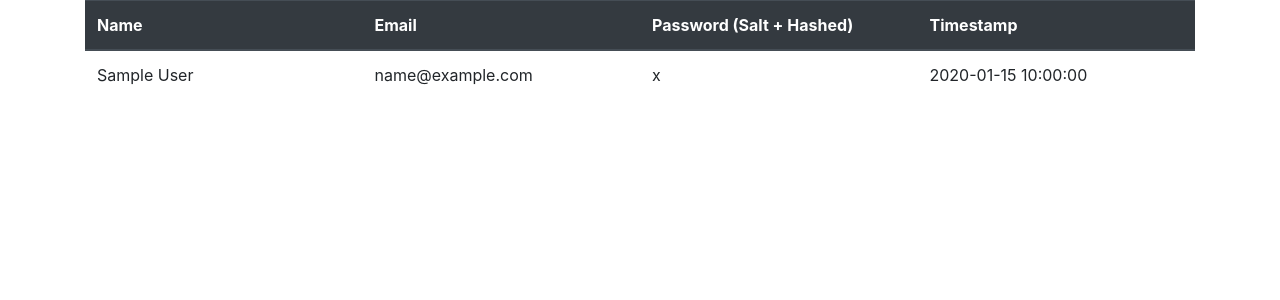
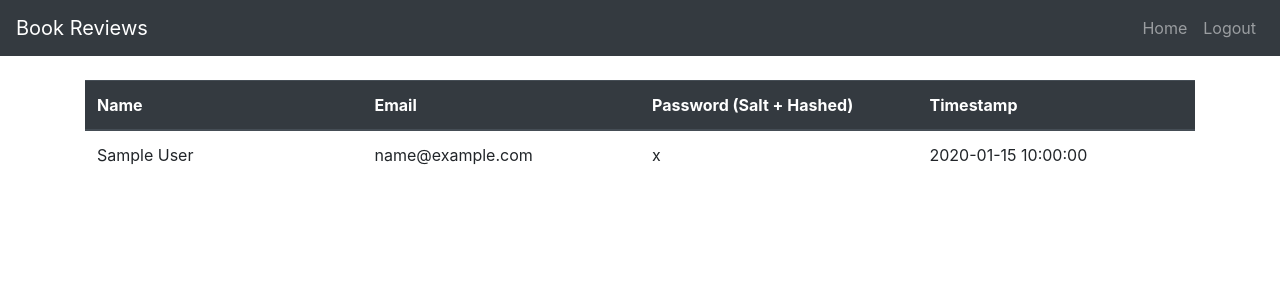
Before and after one commit to VECHAPAVANKUMAR/Software_App_Development, a Flask app: page /admin in a window 1280 px wide. Shown: the top 300 px of the page. Run offline with Flask 2, Linux system fonts and the light colour scheme; the visitor is signed in with stand-in values (Sample User, id 1); tables that the repository leaves empty hold one stand-in row (values such as "Sample post"); some libraries are stand-ins or nearby versions.

Commit message:
added logout

```diff
--- a/Web Programming/project1/templates/admin.html
+++ b/Web Programming/project1/templates/admin.html
@@ -23,7 +23,26 @@
   </style>
 </head>
 
+<header>
+  <nav class="navbar navbar-expand-md navbar-dark bg-dark sticky-top">
+    <a class="navbar-brand" href="./index.html">Book Reviews</a>
+    <button class="navbar-toggler" type="button" data-toggle="collapse" data-target="#navbarSupportedContent"
+    aria-controls="navbarSupportedContent" aria-expanded="false" aria-label="Toggle navigation">
+      <span class="navbar-toggler-icon"></span>
+    </button>
+    <div class="collapse navbar-collapse" id="navbarSupportedContent">
+      <ul class="navbar-nav ml-auto">
+      <li class="nav-item">
+          <a class="nav-link" href="./">Home<span class="sr-only">(current)</span></a>
+          </li>
+        <li class="nav-item">
+          <a class="nav-link" href="/logout">Logout</a>
+        </li>
+  </nav>
+</header>
+
 <body>
+  <br>
   <div class="container">
     <div class="row justify-content-center">
       <div class="col-xs-12 col-sm-12 col-md-12 col-lg-12">
```
